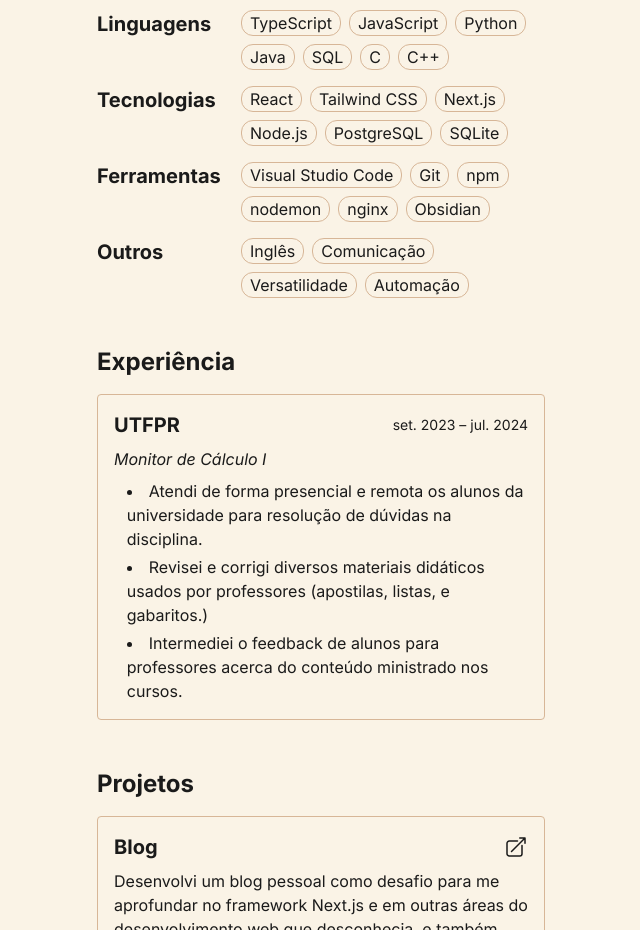
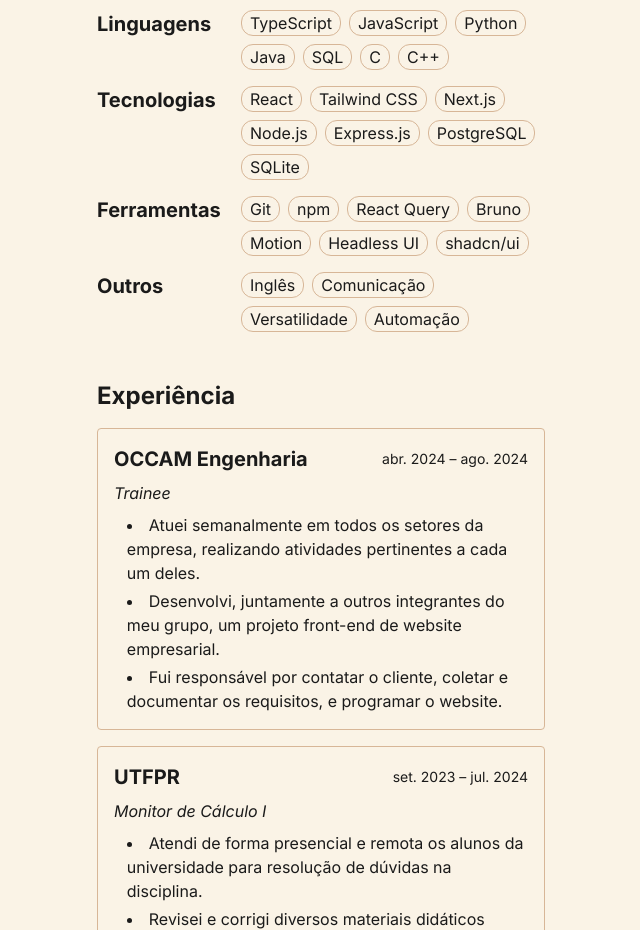
Before and after one commit to mcavalcantes/portfolio, a React (Vite) app: page / in a window 1280 px wide. Shown: the part 820-1750 px from the top of the page, without its empty margins (319-959 px from the left). Built offline with nearby package versions, Linux system fonts and the light colour scheme.

Commit message:
updated experiences

```diff
--- a/src/constants/constants.ts
+++ b/src/constants/constants.ts
@@ -41,6 +41,7 @@
       "Tailwind CSS",
       "Next.js",
       "Node.js",
+      "Express.js",
       "PostgreSQL",
       "SQLite",
     ],
@@ -48,12 +49,13 @@
   {
     name: "Ferramentas",
     skills: [
-      "Visual Studio Code",
       "Git",
       "npm",
-      "nodemon",
-      "nginx",
-      "Obsidian",
+      "React Query",
+      "Bruno",
+      "Motion",
+      "Headless UI",
+      "shadcn/ui",
     ],
   },
   {
@@ -68,6 +70,17 @@
 ];
 
 export const EXPERIENCES: Array<Experience> = [
+  {
+    name: "OCCAM Engenharia",
+    startDate: "abr. 2024",
+    endDate: "ago. 2024",
+    subtitle: "Trainee",
+    bullets: [
+      "Atuei semanalmente em todos os setores da empresa, realizando atividades pertinentes a cada um deles.",
+      "Desenvolvi, juntamente a outros integrantes do meu grupo, um projeto front-end de website empresarial.",
+      "Fui responsável por contatar o cliente, coletar e documentar os requisitos, e programar o website.",
+    ],
+  },
   {
     name: "UTFPR",
     startDate: "set. 2023",
```
